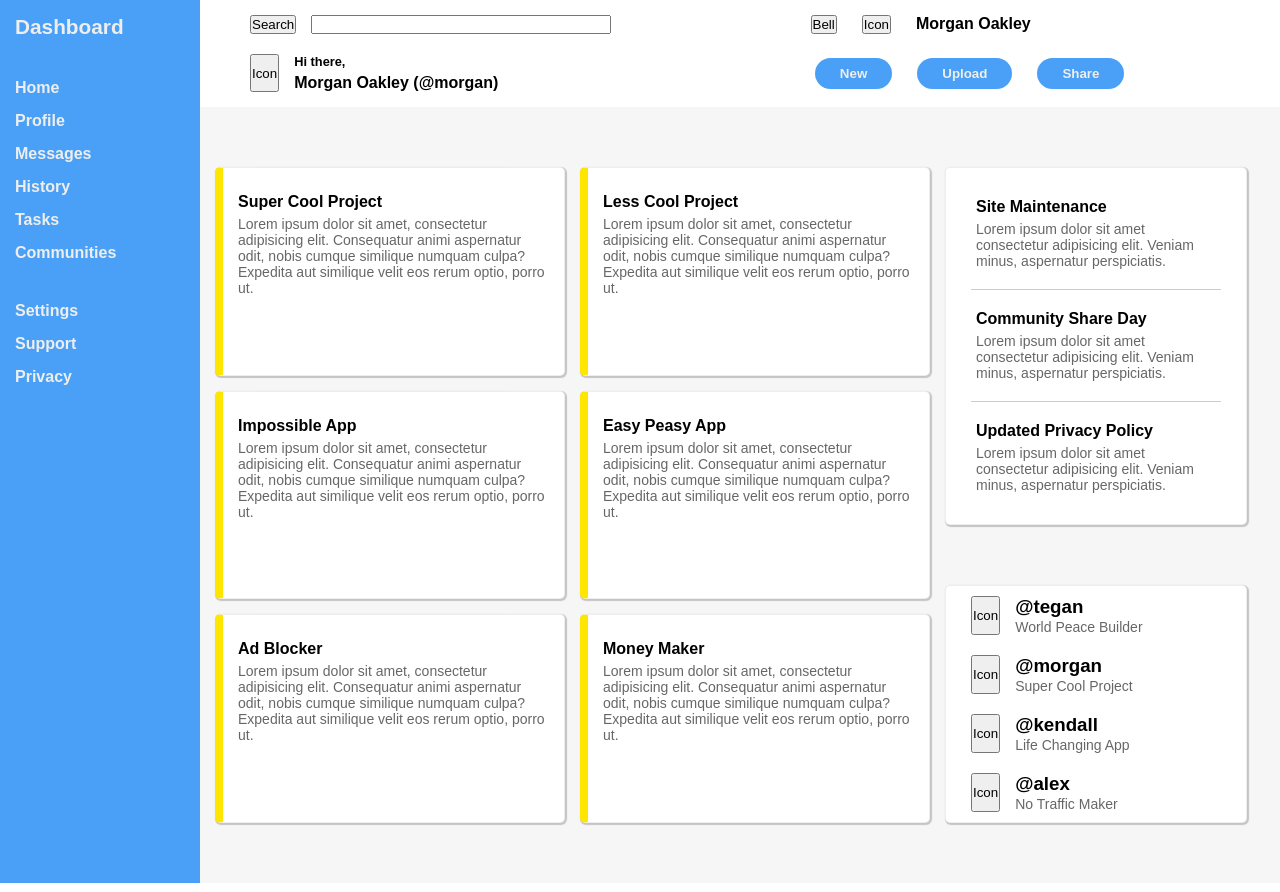
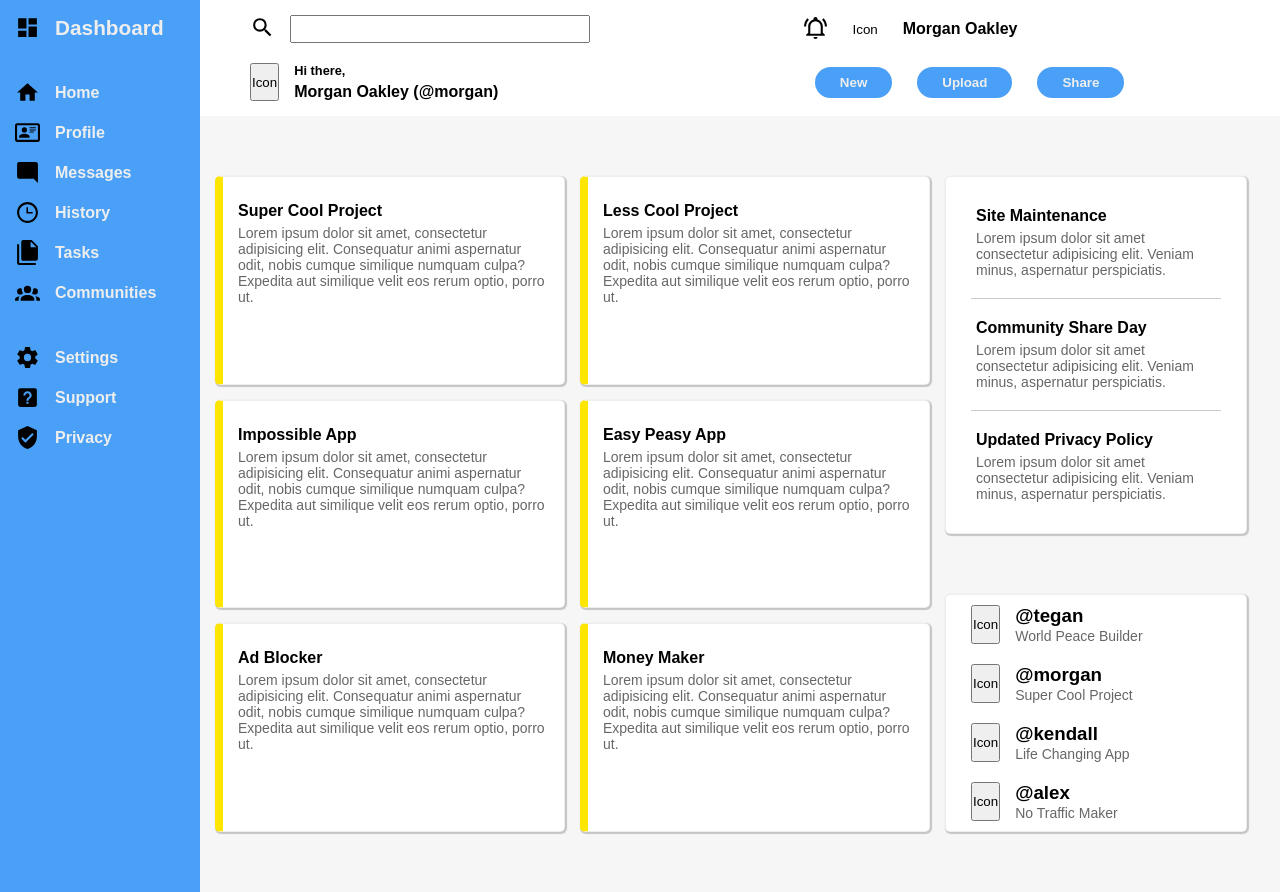
Before and after one commit to juturusumanth23/admin-dashboard, a plain HTML site: page index.html in a window 1280 px wide. Drawn offline with Linux system fonts and the light colour scheme.

Commit message:
Add svg image icons to the elements in the page

```diff
--- a/index.html
+++ b/index.html
@@ -10,48 +10,78 @@
 	<div class="dashboard">
 		<div class="sidebar">
 			<div class="side-content">
-				<div class="logo">Dashboard</div>
+				<div class="logo">
+					<img src="./icons/dashboard.svg" alt="dashboard" width="25">
+					Dashboard
+				</div>
 			</div>
 			<div class="side-content">
 				<ul>
 					<li>
-						<a href="">Home</a>
+						<a href="">
+							<img src="./icons/home.svg" alt="Home" width="25">
+							Home
+						</a>
 					</li>
 					<li>
-						<a href="">Profile</a>
+						<a href="">
+							<img src="./icons/profile.svg" alt="profile" width="25">
+							Profile
+						</a>
 					</li>
 					<li>
-						<a href="">Messages</a>
+						<a href="">
+							<img src="./icons/messages.svg" alt="messages" width="25">
+							Messages
+						</a>
 					</li>
 					<li>
-						<a href="">History</a>
+						<a href="">
+							<img src="./icons/history.svg" alt="history" width="25">
+							History
+						</a>
 					</li>
 					<li>
-						<a href="">Tasks</a>
+						<a href="">
+							<img src="./icons/tasks.svg" alt="tasks" width="25">
+							Tasks
+						</a>
 					</li>
 					<li>
-						<a href="">Communities</a>
+						<a href="">
+							<img src="./icons/communities.svg" alt="communities" width="25">
+							Communities
+						</a>
 					</li>
 				</ul>
 			</div>
 			<div class="side-content">
 				<ul>
 					<li>
-						<a href="">Settings</a>
+						<a href="">
+							<img src="./icons/settings.svg" alt="settings" width="25">
+							Settings
+						</a>
 					</li>
 					<li>
-						<a href="">Support</a>
+						<a href="">
+							<img src="./icons/support.svg" alt="support" width="25">
+							Support
+						</a>
 					</li>
 					<li>
-						<a href="">Privacy</a>
+						<a href="">
+							<img src="./icons/privacy.svg" alt="privacy" width="25">
+							Privacy
+						</a>
 					</li>
 				</ul>
 			</div>
 		</div>
 		<div class="header">
 			<div class="top-header">
-				<div class="search-bar"><button>Search</button><input type="search"></div>
-				<div class="menu"><button>Bell</button><button>Icon</button><p>Morgan Oakley</p></div>
+				<div class="search-bar"><button><img src="./icons/search.svg" alt="search" width="25"></button><input type="search"></div>
+				<div class="menu"><button><img src="./icons/bell.svg" alt="bell" width="25"></button><button>Icon</button><p>Morgan Oakley</p></div>
 			</div>
 			<div class="bottom-header">
 				<div>
--- a/style.css
+++ b/style.css
@@ -37,6 +37,14 @@ ul li {
 
 .logo {
     font-size: 1.3rem;
+}
+
+.side-content a, .logo {
+    display: grid;
+    grid-auto-flow: column;
+    grid-template-columns: min-content min-content;
+    gap: 15px;
+    align-items: center;
 }
 
 .main-content {
@@ -139,6 +147,11 @@ ul li {
     align-items: center;
 }
 
+.top-header button {
+    border: none;
+    background-color: transparent;
+}
+
 .search-bar {
     display: grid;
     grid-auto-flow: column;
@@ -152,6 +165,7 @@ ul li {
     gap: 25px;
     font-weight: bold;
     grid-template-columns: min-content min-content max-content;
+    align-items: center;
 }
 
 .bottom-header {
```
Also changed, not shown: icons/bell.svg (added), icons/communities.svg (added), icons/dashboard.svg (added), icons/history.svg (added), icons/home.svg (added), icons/messages.svg (added), icons/privacy.svg (added), icons/profile.svg (added), icons/search.svg (added), icons/settings.svg (added), icons/support.svg (added), icons/tasks.svg (added).
